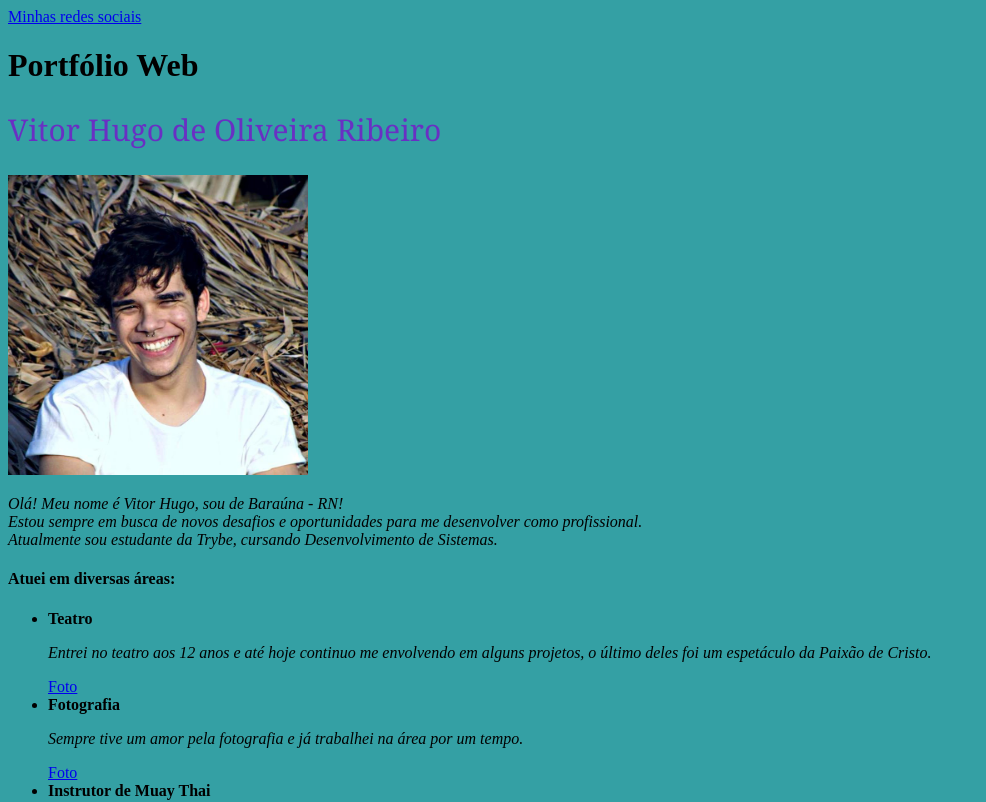
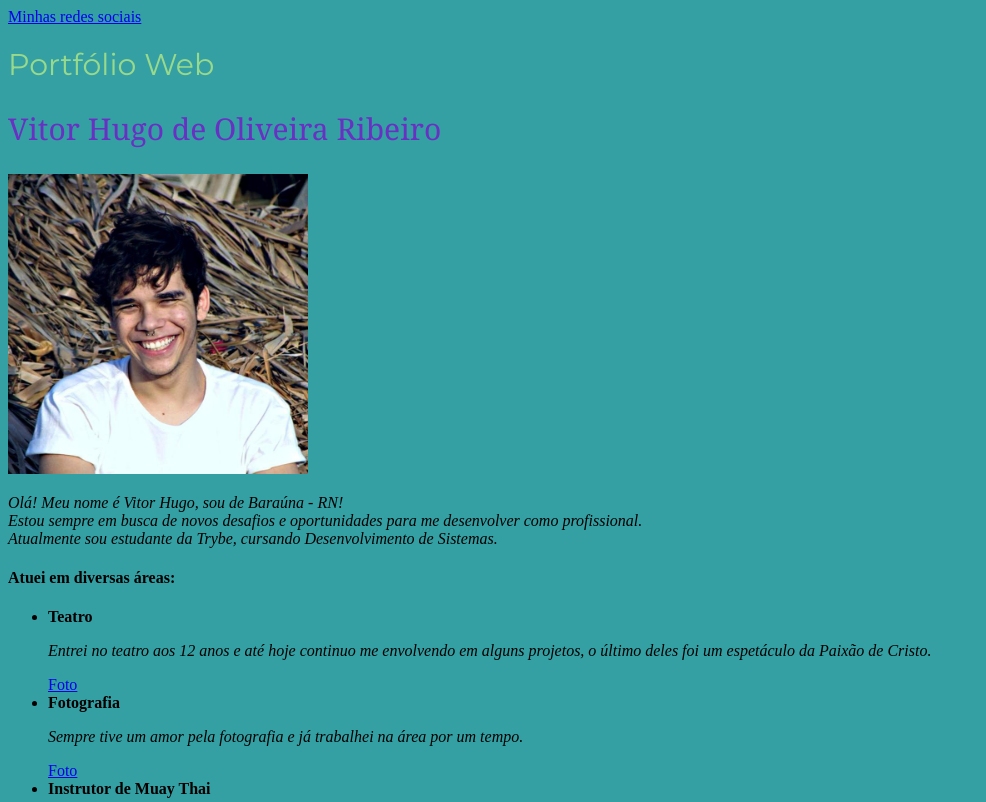
Before and after one commit to VitorHugodeOliv/VitorHugodeOliv.github.io, a plain HTML site: page index.html in a window 1280 px wide. Shown: the top 802 px of the page, without its empty margins (0-986 px from the left). Drawn offline with Linux system fonts and the light colour scheme.

Commit message:
alterações nas H1

```diff
--- a/index.html
+++ b/index.html
@@ -5,11 +5,14 @@
     <a href="#Rede Sociais">Minhas redes sociais </a>
     <title>Portfólio Web</title>
     <link href="https://fonts.googleapis.com/css2?family=Noto+Serif:ital,wght@0,400;0,700;1,400;1,700&display=swap" rel="stylesheet">
-    <link href="https://fonts.googleapis.com/css2?family=Fjalla+One&display=swap" rel="stylesheet">
+    <link href="https://fonts.googleapis.com/css2?family=Montserrat:ital,wght@0,100;0,200;0,300;0,400;0,500;0,600;0,700;0,800;0,900;1,100;1,200;1,300;1,400;1,500;1,600;1,700;1,800&display=swap" rel="stylesheet">
 
     <style>
      h1{
-
+      font-family: 'Montserrat', sans-serif;
+      font-size: 30px;
+      font-weight: 400;
+      color: #99d98c;
      }
      h2{
       color: #6930c3;
```
